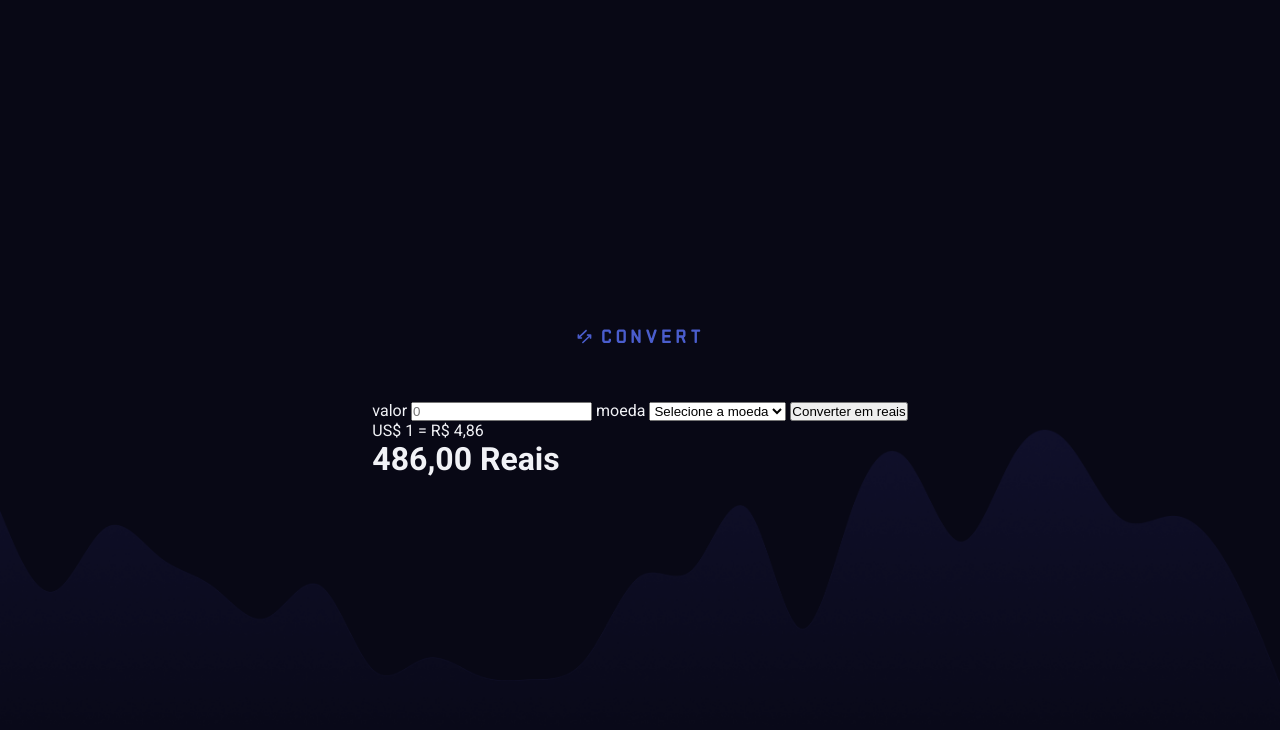
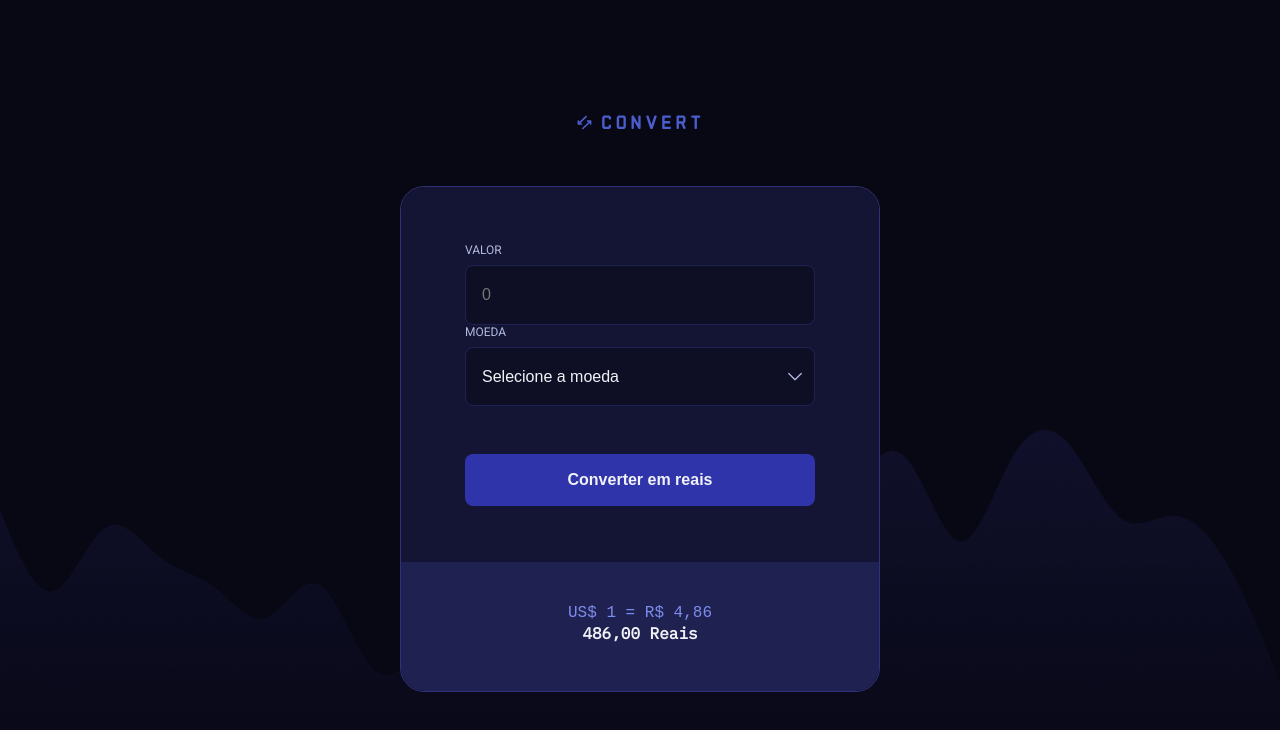
Before and after one commit to luis095748/projeto-convert, a plain HTML site: page index.html in a window 1280 px wide. Drawn offline with Linux system fonts and the light colour scheme.

Commit message:
css finalizado

```diff
--- a/style.css
+++ b/style.css
@@ -7,6 +7,18 @@
 :root {
     font-family: "Roboto", sans-serif;
     font-size: 16px;
+}
+
+::-webkit-scrollbar {
+    width: 8px;
+}
+
+::-webkit-scrollbar-track {
+    background-color: #1f2151;
+}
+
+::-webkit-scrollbar-thumb {
+    background-color: #2f3279;
 }
 
 body {
@@ -25,3 +37,118 @@ body {
 
     color: #f1f2f6;
 }
+
+main {
+    width: 480px;
+    border-radius: 1.5rem;
+
+    border: 1px solid #2f3279;
+    overflow: hidden;
+}
+
+form {
+    background-color: #141534;
+
+    display: flex;
+    flex-direction: column;
+
+    padding: 3.5rem 4rem;
+}
+
+label {
+    font-size: 0.75rem;
+    color: #b2b8de;
+    text-transform: uppercase;
+    margin-bottom: .5rem;
+    margin-top: 1.25;
+}
+
+input, select {
+    outline: 0;
+
+    color: #f1f2f6;
+    border: 1px solid #1f2151;
+    border-radius: .5rem;
+
+    background-color: #0e0f25;
+    padding: 1.25rem 1rem;
+
+    font-size: 1rem;
+}
+
+select {
+    -moz-appearance: none;
+    -web-appearance: none;
+    appearance: none;
+
+    background: url(./assets/chevron-down.svg) no-repeat;
+    background-position: calc(100% - 0.75rem) center !important;
+    background-color: #0e0f25;
+
+    cursor: pointer;
+    font-size: 1rem;
+}
+
+inout::placeholder,
+select:invalid,
+option {
+    color: #b2b8de;
+}
+
+button {
+    height: 3.25rem;
+
+    background-color: #2f34ab;
+
+    border-radius: .5rem;
+    border: none;
+
+    color: #f1f2f6;
+    font-size: 1rem;
+    font-weight: 600;
+    cursor: pointer;
+    transition: background-color 0,2s;
+
+    margin-top: 3rem;
+    outline: none;
+
+    &:hover {
+        background-color: #4a5dcd;
+    }
+
+    &:focus {
+        outline: 1.5px solid #4a5dcd;
+    }
+}
+
+footer {
+    background-color: #1f2151;
+    padding: 2.5rem;
+    max-height: 196px;
+
+    text-align: center;
+
+    overflow-y: scroll;
+
+    & span {
+        color: #7d8dec;
+        font-size: 1rem;
+        font-family: "I8M Plex Mono", monospace;
+        margin-bottom: .5rem;
+        line-height: .5rem;
+        line-height: 1.25rem;
+    }
+
+    & h1 {
+        color: #f1f2f6;
+        font-weight: 700;
+        font-size: 1rem;
+        font-family: "IBM Plex Mono", monospace;
+        margin-bottom: .5rem;
+        line-height: 1.25rem;
+    }
+}
+
+.show-result {
+    display: block;
+}
```
